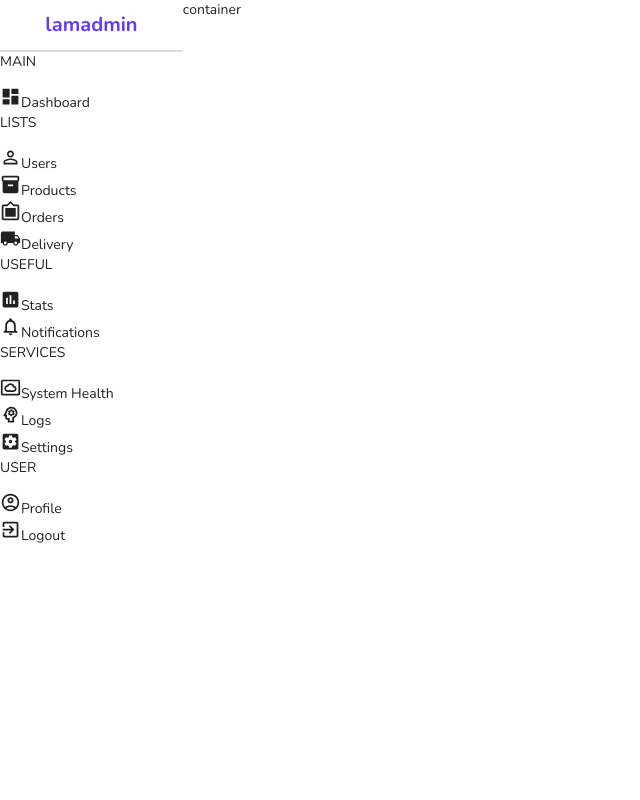
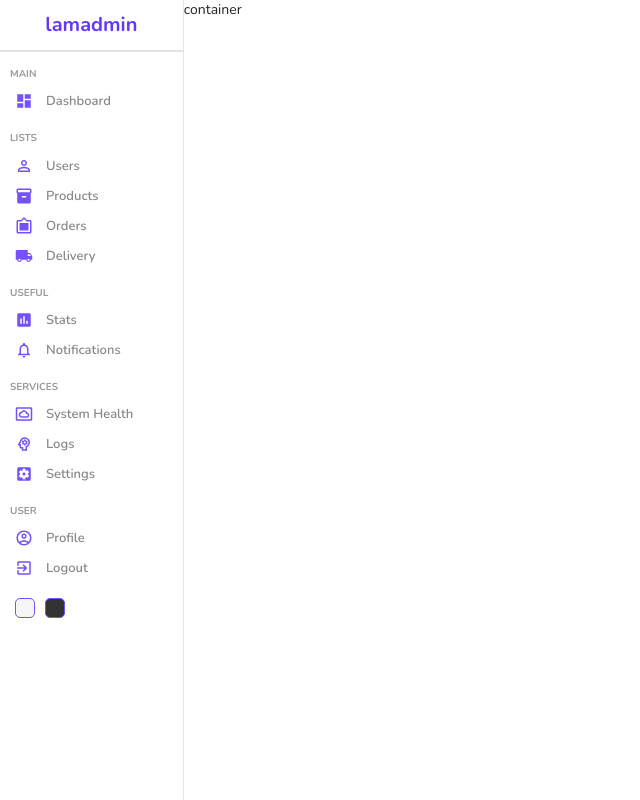
Before and after one commit to IbrohimFayzullayev/adminPanel, a React (Create React App) app: page / in a window 1280 px wide. Shown: the whole page, without its empty margins (0-640 px from the left). Built offline with nearby package versions, Linux system fonts and the light colour scheme.

Commit message:
make home page

```diff
--- a/src/components/sidebar/sidebar.scss
+++ b/src/components/sidebar/sidebar.scss
@@ -1,5 +1,8 @@
 .sidebar {
   flex: 1;
+  border-right: 0.5px solid rgb(230, 227, 227);
+  height: 100vh;
+  background-color: white;
   .top {
     height: 50px;
     display: flex;
@@ -13,6 +16,64 @@
   }
   hr {
     height: 0;
-    border: 0.5px solid rgb(223, 222, 222);
+    border: 0.5px solid rgb(230, 227, 227);
+  }
+  .center {
+    padding-left: 10px;
+    ul {
+      list-style: none;
+      padding: 0;
+      margin: 0;
+    }
+    .title {
+      font-size: 10px;
+      font-weight: bold;
+      color: #999;
+      margin-top: 15px;
+      margin-bottom: 5px;
+    }
+    li {
+      display: flex;
+      align-items: center;
+      padding: 5px;
+      gap: 3px;
+      cursor: pointer;
+      &:hover {
+        background-color: #ece8ff;
+      }
+      .icon {
+        font-size: 18px;
+        color: #7451f8;
+      }
+      span {
+        font-size: 13px;
+        font-weight: 600;
+        color: #888;
+        margin-left: 10px;
+      }
+    }
+  }
+  .bottom {
+    display: flex;
+    align-items: center;
+    margin: 10px;
+    .colorOption {
+      width: 20px;
+      height: 20px;
+      border-radius: 5px;
+      border: 1px solid #7451f8;
+      cursor: pointer;
+      margin: 5px;
+
+      &:nth-child(1) {
+        background-color: whitesmoke;
+      }
+      &:nth-child(2) {
+        background-color: #333;
+      }
+      &:nth-child(3) {
+        background-color: darkblue;
+      }
+    }
   }
 }
```
